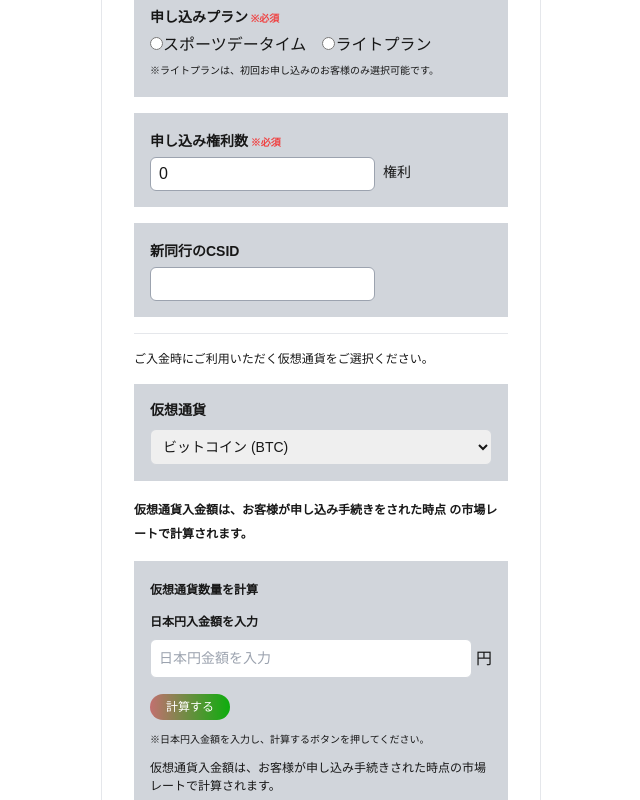
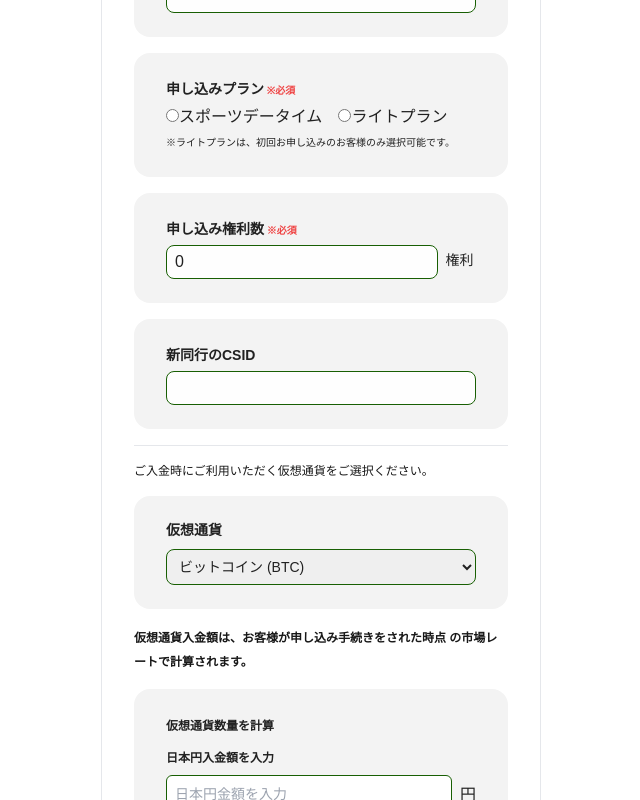
Before and after one commit to xmccopy/yencrypto, a Next.js app: page / in a window 1280 px wide. Shown: the part 640-1440 px from the top of the page, without its empty margins (319-959 px from the left). Built offline with nearby package versions, Linux system fonts and the light colour scheme; no server answers.

Commit message:
[Update] UI

```diff
--- a/pages/components/ApplyForm.tsx
+++ b/pages/components/ApplyForm.tsx
@@ -180,12 +180,12 @@ const CombinedForm = () => {
         }
       />
 
-      <div className="mb-4 p-4 bg-gray-300">
-        <label className="font-bold text-[14px]">
+      <div className="bg-[#F3F3F3] rounded-[16px] px-[32px] py-[24px]">
+        <label className="font-bold text-[14px] text-[#212121]">
           申し込みプラン<span className="text-red-500 text-[10px]"> ※必須</span>
         </label>
         <div className="mt-1">
-          <label className="mr-4">
+          <label className="mr-4 text-[#212121]">
             <input
               type="radio"
               name="applicationType"
@@ -194,7 +194,7 @@ const CombinedForm = () => {
             />
             スポーツデータイム
           </label>
-          <label>
+          <label className="text-[#212121]">
             <input
               type="radio"
               name="applicationType"
@@ -204,7 +204,7 @@ const CombinedForm = () => {
             ライトプラン
           </label>
         </div>
-        <label className="text-[10px] font-light">
+        <label className="text-[10px] font-light text-[#212121]">
           ※ライトプランは、初回お申し込みのお客様のみ選択可能です。
         </label>
         {formik.touched.applicationType && formik.errors.applicationType ? (
@@ -246,8 +246,8 @@ const CombinedForm = () => {
       <h2 className="mt-6 text-[12px] font-light">
         ご入金時にご利用いただく仮想通貨をご選択ください。
       </h2>
-      <div className="mb-4 p-4 bg-gray-300">
-        <label htmlFor="cryptoType" className="block text-[14px] font-semibold">
+      <div className="bg-[#F3F3F3] rounded-[16px] px-[32px] py-[24px]">
+        <label htmlFor="cryptoType" className="block text-[14px] font-semibold text-[#212121]">
           仮想通貨
         </label>
         <select
@@ -259,19 +259,19 @@ const CombinedForm = () => {
             setTokenType(e.target.value);
             formik.handleChange(e);
           }}
-          className={`mt-2 block w-full p-2 border rounded-md text-[14px] ${
+          className={`mt-2 block w-full p-2 border rounded-lg text-[14px] text-[#212121] ${
             formik.touched.cryptoType && formik.errors.cryptoType
               ? "border-red-500"
-              : "border-gray-300"
+              : "border-[#185F03]"
           }`}
         >
-          <option value="BTC" defaultChecked className="text-[14px]">
+          <option value="BTC" defaultChecked className="text-[14px] text-[#212121]">
             ビットコイン (BTC)
           </option>
-          <option value="ETH" className="text-[14px]">
+          <option value="ETH" className="text-[14px] text-[#212121]">
             イーサリアム (ETH)
           </option>
-          <option value="LTC" className="text-[14px]">
+          <option value="LTC" className="text-[14px] text-[#212121]">
             テザー (USDT)
           </option>
         </select>
@@ -285,12 +285,12 @@ const CombinedForm = () => {
           の市場レートで計算されます。
         </label>
       </div>
-      <div className="mb-4 p-4 bg-gray-300">
-        <label className="text-[12px] font-semibold">仮想通貨数量を計算</label>
-        <label className="mt-3 block text-[12px] font-semibold">
+      <div className="bg-[#F3F3F3] rounded-[16px] px-[32px] py-[24px]">
+        <label className="text-[12px] font-semibold text-[#212121]">仮想通貨数量を計算</label>
+        <label className="mt-3 block text-[12px] font-semibold text-[#212121]">
           日本円入金額を入力
         </label>
-        <div className="flex flex-row gap-1 items-center mt-2">
+        <div className="flex flex-row gap-2 items-center mt-2">
           <NumericFormat
             id="numberInput"
             thousandSeparator={true}
@@ -301,13 +301,13 @@ const CombinedForm = () => {
               const { value } = values;
               setJpyValue(value);
             }}
-            className={`block w-full p-2 border rounded-md text-[14px] ${
+            className={`block w-full p-2 border rounded-md text-[14px] text-[#212121] ${
               formik.touched.amount && formik.errors.amount
                 ? "border-red-500"
-                : "border-gray-300"
+                : "border-[#185F03]"
             }`}
           />
-          <span>円</span>
+          <span className="text-[#212121]">円</span>
         </div>
         {formik.touched.amount && formik.errors.amount ? (
           <div className="text-red-500 mt-1">{formik.errors.amount}</div>
@@ -316,14 +316,14 @@ const CombinedForm = () => {
         <div className="flex items-center gap-2 mt-4 ">
           <button
             type="button"
-            className="py-1 px-4 bg-gradient-to-r from-[#c27070] to-[#0dad0d] p-10 text-white rounded-full text-[12px]"
+            className="py-1 px-4 font-semibold bg-gradient-to-r from-[#DBDE7D] to-[#FF7B7B] p-10 text-[#185F03] rounded-full text-[14px]"
             onClick={handleCalc}
           >
             計算する
           </button>
         </div>
 
-        <label className="mt-3 block text-[10px] font-light">
+        <label className="mt-3 block text-[10px] font-light text-[#212121]">
           ※日本円入金額を入力し、計算するボタンを押してください。
         </label>
 
@@ -333,7 +333,7 @@ const CombinedForm = () => {
           </p>
         ) : null}
 
-        <label className="mt-3 block text-[12px] font-light">
+        <label className="mt-3 block text-[12px] font-light text-[#212121]">
           仮想通貨入金額は、お客様が申し込み手続きされた時点の市場
           レートで計算されます。
         </label>
--- a/pages/components/TextInput.tsx
+++ b/pages/components/TextInput.tsx
@@ -24,8 +24,8 @@ const TextInput: React.FC<TextInputProps> = ({
   type = "text",
 }) => {
   return (
-    <div className="mb-4 p-4 bg-gray-300">
-      <label htmlFor={name} className="font-bold text-[14px]">
+    <div className="px-[32px] py-[24px] bg-[#F3F3F3] rounded-[16px]">
+      <label htmlFor={name} className="font-bold text-[14px] text-[#212121]">
         {label}
         {required && <span className="text-red-500 text-[10px]"> ※必須</span>}
       </label>
@@ -36,11 +36,15 @@ const TextInput: React.FC<TextInputProps> = ({
           type={type}
           value={value}
           onChange={onChange}
-          className={`mt-1 block py-1 px-2 border border-gray-400 rounded-md ${
-            error ? "border-red-500" : "border-gray-300"
+          className={`mt-1 block py-1 w-full px-2  text-[#212121] bg-[#FEFEFE] rounded-lg ${
+            error ? "border border-red-500" : "border border-[#185F03]"
           }`}
         />
-        <label>{need && <span className="text-[14px]">権利</span>}</label>
+        {need && (
+          <label className="w-[35px]">
+            <span className="text-[14px] text-[#212121]">権利</span>
+          </label>
+        )}
       </div>
       {error && <div className="text-red-500 mt-1">{error}</div>}
     </div>
```
